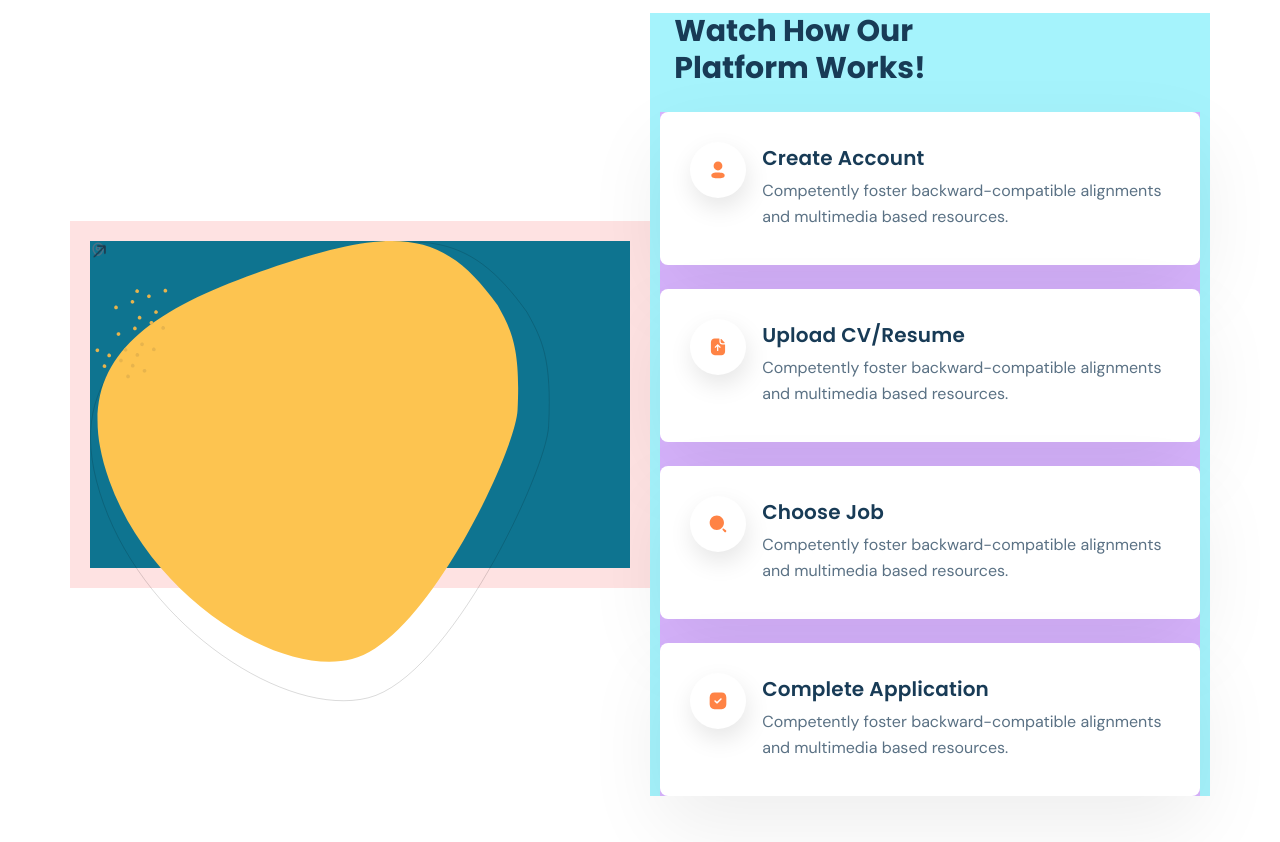
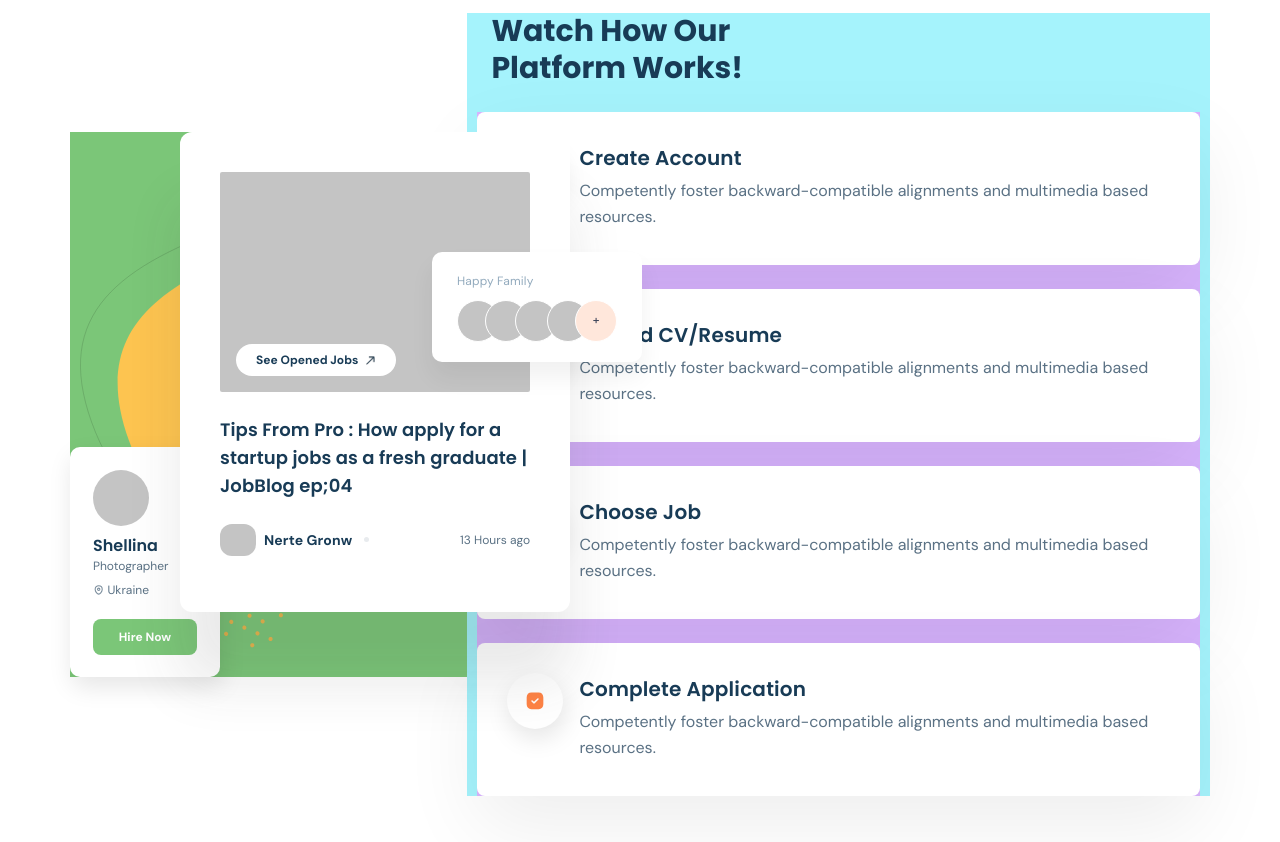
Before and after one commit to GitHubOshin/Chakri, a React (Create React App) app: page / in a window 1280 px wide. Shown: the part 1840-2682 px from the top of the page. Built offline with nearby package versions, Linux system fonts and the light colour scheme.

Commit message:
Update ServicesPageBlockA.js

```diff
--- a/src/components/servicesPage/ServicesPageBlockA.js
+++ b/src/components/servicesPage/ServicesPageBlockA.js
@@ -1,41 +1,108 @@
+import { GreyCircle } from '../MiniItems'
+
 function BackGround() {
   return (
-    <div className="relative bg-cyan-700 min-w-[355px] min-h-[326.56px] ">
+    <div className="z-0">
       <img
         alt="Line"
         src="images/otherImages/vector2.svg"
-        className="absolute laptop:w-[621.27px] laptop:h-[620.81px] screen1280:w-[460.32px] screen1280:h-[460.88px] mobile:w-[284px] mobile:h-[283.79px]"
+        className="absolute mobile:top-[11px] mobile:left-[5px] screen1280:left-[10px] screen1280:top-[32px] laptop:w-[621.27px] laptop:h-[620.81px] laptop:top-0 screen1280:w-[460.32px] screen1280:h-[460.88px] mobile:w-[284px] mobile:h-[283.79px]"
       />
       <img
         alt="Background yellow"
         src="images/otherImages/vector-yellow.svg"
-        className="absolute laptop:w-[575.07px] laptop:h-[574.64px] screen1280:w-[435.32px] screen1280:h-[420.88px] mobile:w-[262.88px] mobile:h-[262.69px]"
+        className="absolute mobile:top-[32.2px] mobile:left-[26.65px] screen1280:top-[70.28px] screen1280:left-[47px] laptop:w-[575.07px] laptop:h-[574.64px] laptop:left-[58.5px] laptop:top-[40px] screen1280:w-[435.32px] screen1280:h-[420.88px] mobile:w-[262.88px] mobile:h-[262.69px]"
       />
       <img
         alt="Yellow dots"
         src="images/otherImages/yellow-dots.svg"
-        className="absolute laptop:w-[123.19px] laptop:h-[217.13px] screen1280:w-[90px] screen1280:h-[175px] mobile:w-[56.32px] mobile:h-[99.26px]"
+        className="absolute mobile:bottom-[5px] mobile:left-[91.5px] screen1280:bottom-0 screen1280:left-[140px] laptop:left-[175px] laptop:w-[123.19px] screen1280:w-[100px] screen1280:h-[170px] mobile:w-[56.32px] mobile:h-[99.26px]"
       />
-      <img
-        alt="Location"
-        src="images/icons/location.svg"
-        className="absolute"
-      />
-      <img alt="Arrow" src="images/icons/arrow.svg" className="absolute" />
     </div>
   )
 }
 
-function ExampleProfile() {}
+function CardOne() {
+  return (
+    <div className="absolute bottom-0 bg-white shadow-[2px_10px_25px_rgba(0,0,0,0.1)] mobile:w-[91.43px] mobile:h-[136.46px] mobile:rounded-[6px] mobile:p-[14px] screen1280:rounded-[10px] screen1280:w-[150px] screen1280:h-[230px] screen1280:p-[23px] laptop:w-[200px] laptop:h-[298.52px] laptop:p-[29px]">
+      <div className="bg-grey004 mobile:w-[35.2px] mobile:h-[35.2px] screen1280:w-14 screen1280:h-14 laptop:w-[77px] laptop:h-[77px] rounded-full"></div>
+      <div className="w-fit h-fit flex flex-col mobile:my-[4.5px] screen1280:mt-2 screen1280:mb-3 laptop:mt-[10px] laptop:mb-[15px]">
+        <h1 className="text-darkBlue font-poppins font-semibold mobile:text-[9.14px] screen1280:text-base laptop:text-[20px] mobile:leading-[14.6px] laptop:leading-[32px]  mobile:tracking-[0.09 px] laptop:tracking-[0.2px]">
+          Shellina
+        </h1>
+        <span className="text-grey001 font-dmSans mobile:text-[7.31px] screen1280:text-xs laptop:text-[16px] mobile:leading-[9.1px] laptop:leading-[20px]">
+          Photographer
+        </span>
+      </div>
+      <div className="mobile:h-[9.14px] mobile:mb-[4px] screen1280:mb-6 laptop:mb-[27px]  flex items-center gap-[2.5px] ">
+        <img
+          alt="Location"
+          src="images/icons/location.svg"
+          className="mobile:w-[7.32px] mobile:h-[7.32px] screen1280:w-3 screen1280:h-12 laptop:w-[16px] laptop:h-[16px]"
+        />
+        <span className="text-grey001 font-dmSans mobile:text-[7.31px] screen1280:text-xs laptop:text-[16px] leading-[9.1px]">
+          Ukraine
+        </span>
+      </div>
+      <button className="w-full mobile:h-[22.86px] screen1280:h-9  mobile:rounded-[4.57px] screen1280:rounded-lg bg-green text-white font-dmSans font-bold mobile:text-[7.31px] screen1280:text-xs laptop:h-[50px] laptop:text-[16px]">
+        Hire Now
+      </button>
+    </div>
+  )
+}
 
-function HappyFamily() {}
+function CardTwo() {
+  return (
+    <div className="absolute z-10 flex flex-col laptop:gap-0 laptop:justify-between mobile:gap-[16.07px] screen1280:gap-6 mobile:left-[70px] bg-white shadow-[0px_70.7207px_56.1276px_rgba(55,55,55,0.1098)] mobile:rounded-[7.7px] mobile:w-[236.17px] mobile:h-[286.14px] mobile:py-[25.8px] mobile:px-[25.66px] screen1280:rounded-[12px] screen1280:h-[480px] screen1280:left-[110px] screen1280:w-[390px] screen1280:p-[40px] laptop:rounded-[16.84px] laptop:w-[516.63px] laptop:h-[625.93px] laptop:left-[145px] laptop:px-[57.38px] laptop:pt-[56.25px] laptop:pb-[56.13px]">
+      <div className="relative bg-grey004 mobile:w-full mobile:h-[133.42px] mobile:rounded-[2.05px] screen1280:h-[220px] laptop:h-[291.86px] laptop:rounded-[4.49px]">
+        <div className="absolute mobile:bottom-[12.33px] mobile:left-[11.32px] screen1280:bottom-4 screen1280:left-4 flex items-center justify-between mobile:px-[9.24px]  bg-white mobile:w-[90.83px] mobile:h-[18.47px] mobile:rounded-[10.26px] screen1280:w-40 screen1280:h-8 screen1280:rounded-2xl screen1280:px-5 laptop:w-[198.69px] laptop:h-[40.41px] laptop:rounded-[22.45px] laptop:left-[25.94px] laptop:bottom-[26.78px]">
+          <h6 className="text-darkBlue font-dmSans font-bold mobile:text-[7.18px] leading-[10.26px] screen1280:text-xs">
+            See Opened Jobs
+          </h6>
+          <img
+            alt="Arrow"
+            src="images/icons/arrow.svg"
+            className="mobile:w-[8.21px] mobile:h-[8.21px] screen1280:w-3 screen1280:h-3"
+          />
+        </div>
+      </div>
+      <div className="flex flex-col mobile:gap-[15.4px] screen1280:gap-6 laptop:gap-[33.68px]">
+        <span className="text-darkBlue font-poppins font-semibold mobile:text-[11.29px] screen1280:text-lg laptop:text-[24.7px] laptop:leading-[35.9px] laptop:tracking-[0.22px] leading-[16.42px] tracking-[0.1px]">
+          Tips From Pro : How apply for a startup jobs as a fresh graduate |
+          JobBlog ep;04
+        </span>
+        <div className="flex justify-between items-center">
+          <div className="flex items-center">
+            <div className="bg-grey004 mobile:w-[20.53px] mobile:h-[17.96px] mobile:rounded-[6.16px] mobile:mr-[7.95px] screen1280:mr-2 screen1280:w-9 screen1280:h-8 screen1280:rounded-xl"></div>
+            <span className="text-darkBlue font-dmSans font-bold mobile:text-[8.21px] leading-[10.26px] tracking-[0.1px] mobile:mr-[5.13px] screen1280:mr-3 screen1280:text-sm">
+              Nerte Gronw
+            </span>
+            <div className="bg-grey006 rounded-full mobile:w-[2.28px] mobile:h-[2.05px] screen1280:w-[4.98px] screen1280:h-[4.98px]"></div>
+          </div>
+          <span className="text-grey001 font-dmSans font-normal text-[7.18px] leading-[12.32px] screen1280:text-xs laptop:text-[15.72px]">
+            13 Hours ago
+          </span>
+        </div>
+      </div>
+    </div>
+  )
+}
+
+function CardThree() {
+  return (
+    <div className="absolute z-20 flex mobile:items-center mobile:justify-center mobile:left-[228px] mobile:top-[71.82px] bg-white shadow-[0px_15px_25px_rgba(0,0,0,0.06)] mobile:rounded-[4.57px] screen1280:rounded-[10px] mobile:w-[130.87px] mobile:h-[69.94px] screen1280:w-[210px] screen1280:h-[110px] screen1280:top-[120px] screen1280:left-[362px] laptop:w-[286.29px] laptop:h-[153px] laptop:left-[422px]">
+      <GreyCircle texts="Happy Family" />
+    </div>
+  )
+}
 
 function ServicesPageBlockA() {
   return (
-    <div className="w-full h-full bg-red-100 mobile:p-[20px]">
+    <div className="relative bg-green laptop:mt-[56.8px] mobile:w-fit screen1280:w-[610px] screen1280:h-[545px]  min-w-[355px] max-w-[718.22px] min-h-[326.56px] laptop:w-[776.58px] laptop:h-[690.24px] ">
       <BackGround />
-      <ExampleProfile />
-      <HappyFamily />
+      <CardOne />
+      <CardTwo />
+      <CardThree />
     </div>
   )
 }
```
